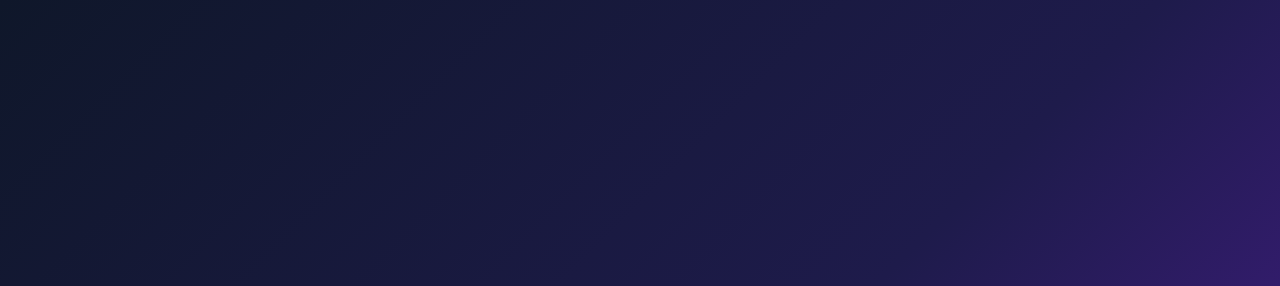
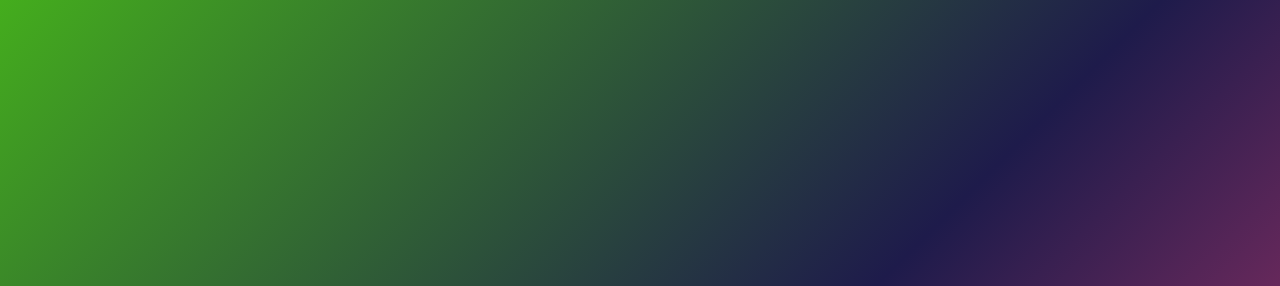
Before and after one commit to mamura66/testwebsite, a plain HTML site: page public/index.html in a window 1280 px wide. Shown: the top 286 px of the page. Drawn offline with Linux system fonts and the light colour scheme.

Commit message:
Added a new green color

```diff
--- a/public/index.html
+++ b/public/index.html
@@ -12,7 +12,7 @@
       display: grid;
       place-items: center;
       font-family: system-ui, -apple-system, "Segoe UI", sans-serif;
-      background: linear-gradient(135deg, #0f172a 0%, #1e1b4b 55%, #4c1d95 100%);
+      background: linear-gradient(135deg, #44ad1d 0%, #1e1b4b 55%, #c73a70 100%);
       color: #e2e8f0;
       text-align: center;
       padding: 1rem;
```
